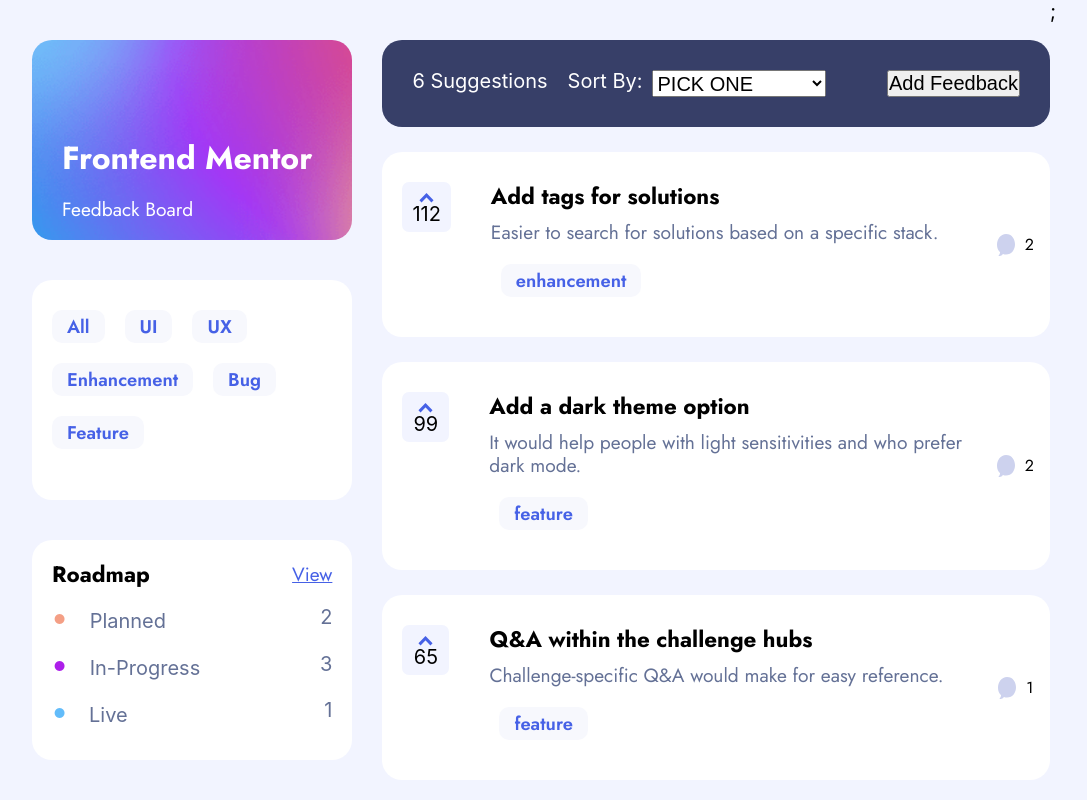
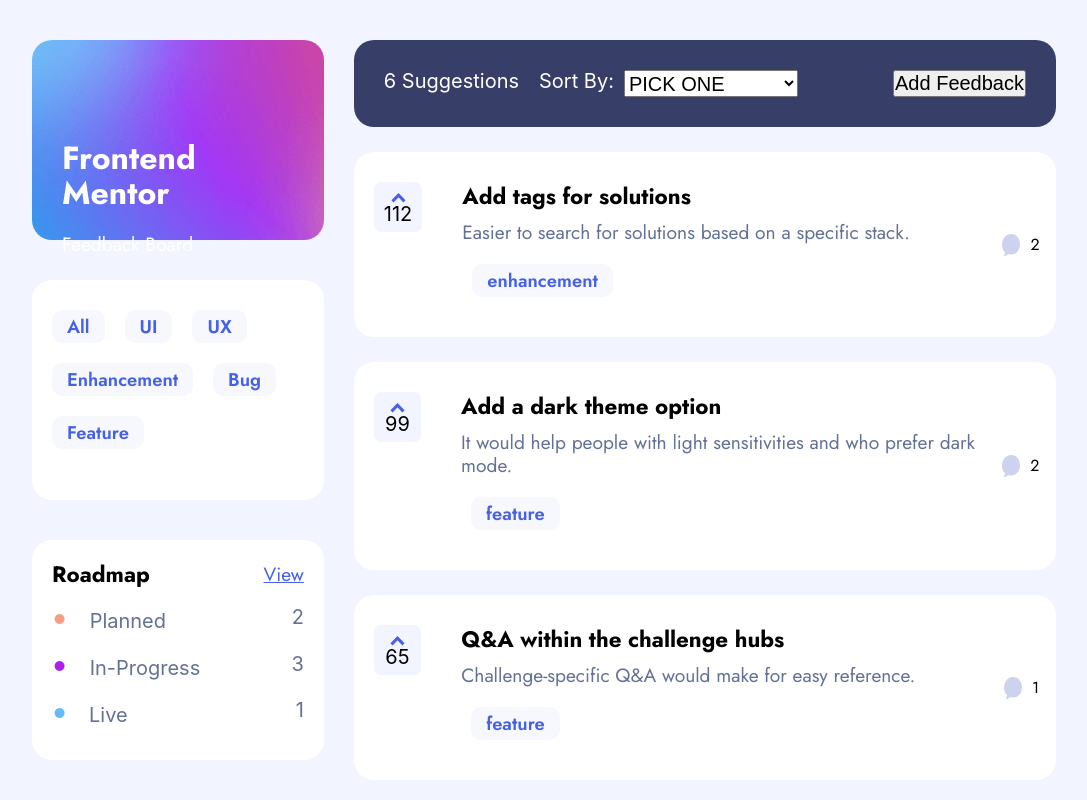
Before and after one commit to Matthew-Whitely/product-feedback, a React (Create React App) app: page / in a window 1280 px wide. Shown: the top 800 px of the page, without its empty margins (96-1183 px from the left). Built offline with nearby package versions, Linux system fonts and the light colour scheme.

Commit message:
figured out side buttons and the sort method on those buttons

```diff
--- a/src/App.js
+++ b/src/App.js
@@ -8,28 +8,39 @@
 function App() {
   // const [data, setData] = useState();
   const [productRequests, setProductRequests] = useState([]);
+
   useEffect(() => {
     axios
       .get("data.json")
       .then((res) => setProductRequests(res.data.productRequests))
       .catch((err) => console.log(err));
-    // fetch("data.json")
-    //   .then((res) => {
-    //     return res;
-    //   })
-    //   .then((res) => {
-    //     console.log(res.productRequests);
-    //     setProductRequests([res.productRequests]);
-    //   })
-    //   .catch((err) => {
-    //     console.log(err);
-    //   });
   }, []);
-  console.log(productRequests);
+
+  // const buttonEnhancement = () => {
+  //   const enhanceArr = [];
+
+  //   productRequests.forEach((data) => {
+  //     if (data?.category === "enhancement") {
+  //       enhanceArr.push(data);
+  //     }
+  //     setProductRequests(enhanceArr);
+  //   });
+  // };
+
+  // const buttonBug = () => {
+  //   const enhanceArr = [];
+
+  //   productRequests.forEach((data) => {
+  //     if (data?.category === "bug") {
+  //       enhanceArr.push(data);
+  //     }
+  //     setProductRequests(enhanceArr);
+  //   });
+  // };
+
   return (
     <div className="App wrapper">
-      <TopLayer />
-      <Display product={productRequests} />;
+      <Display product={productRequests} />
     </div>
   );
 }
--- a/src/Display.jsx
+++ b/src/Display.jsx
@@ -1,12 +1,58 @@
 import { useEffect, useState } from "react";
+import TopLayer from "./TopLayer";
 import comment from "./assets/shared/icon-comments.svg";
 import upArrow from "./assets/shared/icon-arrow-up.svg";
 const Display = ({ product }) => {
+  const [ulti, setUlti] = useState(product);
+
   //Sort functions
 
   const [updateProduct, setUpdateProduct] = useState([]);
   const [userSelect, setUserSelect] = useState("placeHolder");
   const [productLength, setProductLength] = useState(0);
+
+  //buttons that display catgegorys
+  const [change, setChange] = useState(false);
+
+  const buttonEnhancement = () => {
+    const enhanceArr = [];
+
+    product.forEach((data) => {
+      if (data?.category === "enhancement") {
+        enhanceArr.push(data);
+      }
+      setUlti(enhanceArr);
+      setChange(true);
+    });
+  };
+
+  const buttonBug = () => {
+    const enhanceArr = [];
+
+    product.forEach((data) => {
+      if (data?.category === "bug") {
+        enhanceArr.push(data);
+      }
+      setUlti(enhanceArr);
+      setChange(true);
+    });
+  };
+  const buttonFeature = () => {
+    const enhanceArr = [];
+
+    product.forEach((data) => {
+      if (data?.category === "feature") {
+        enhanceArr.push(data);
+      }
+      setUlti(enhanceArr);
+      setChange(true);
+    });
+  };
+
+  const buttonAll = () => {
+    setUlti(product);
+    setChange(false);
+  };
 
   //Figuring out how many comments and replies
   // const commentReply = () => {
@@ -60,21 +106,51 @@
   //all the sort function
 
   const sortByMostUpvote = () => {
+    if (change !== true) {
       product.sort((item1, item2) => {
         return item2.upvotes - item1.upvotes;
       });
       setUpdateProduct(product);
+    } else {
+      ulti.sort((item1, item2) => {
+        return item2.upvotes - item1.upvotes;
+      });
+      setUpdateProduct(product);
+    }
   };
 
   const sortByLeastupvote = () => {
+    if (change !== true) {
       product.sort((item1, item2) => {
         return item1.upvotes - item2.upvotes;
       });
       setUpdateProduct(product);
+    } else {
+      ulti.sort((item1, item2) => {
+        return item1.upvotes - item2.upvotes;
+      });
+      setUpdateProduct(product);
+    }
   };
 
   const sortByMostComments = () => {
+    if (change !== true) {
       product.sort((item1, item2) => {
+        if (item1.comments) {
+          item1 = item1.comments.length;
+        } else if (item1.comments === undefined) {
+          item1 = 0;
+        }
+        if (item2.comments) {
+          item2 = item2.comments.length;
+        } else if (item2.comments === undefined) {
+          item2 = 0;
+        }
+        return item2 - item1;
+      });
+      setUpdateProduct(product);
+    } else {
+      ulti.sort((item1, item2) => {
         // let item1 = item1.comments ? item1.comments.length : 0;
 
         if (item1.comments) {
@@ -90,10 +166,27 @@
         return item2 - item1;
       });
       setUpdateProduct(product);
+    }
   };
 
   const sortByLeastcomments = () => {
+    if (change !== true) {
       product.sort((item1, item2) => {
+        if (item1.comments) {
+          item1 = item1.comments.length;
+        } else if (item1.comments === undefined) {
+          item1 = 0;
+        }
+        if (item2.comments) {
+          item2 = item2.comments.length;
+        } else if (item2.comments === undefined) {
+          item2 = 0;
+        }
+        return item1 - item2;
+      });
+      setUpdateProduct(product);
+    } else {
+      ulti.sort((item1, item2) => {
         // let item1 = item1.comments ? item1.comments.length : 0;
 
         if (item1.comments) {
@@ -109,9 +202,19 @@
         return item1 - item2;
       });
       setUpdateProduct(product);
+    }
   };
 
   return (
+    <>
+      <header>
+        <TopLayer
+          buttonEnhancement={buttonEnhancement}
+          bug={buttonBug}
+          all={buttonAll}
+          feature={buttonFeature}
+        />
+      </header>
       <main>
         <section className="mainDisplay">
           <div className="displayTopBanner">
@@ -128,7 +231,8 @@
             </select>
             <button>Add Feedback</button>
           </div>
-        {product.map((data) => {
+          {change === true
+            ? ulti.map((data) => {
                 return (
                   <div className="displayInfo">
                     <div className="upvote">
@@ -142,13 +246,41 @@
                     </div>
                     <div className="discussion">
                       <img src={comment} alt="comment icon" />
-                {data.comments ? <p>{data.comments.length} </p> : <p>0</p>}
+                      {data.comments ? (
+                        <p>{data.comments.length} </p>
+                      ) : (
+                        <p>0</p>
+                      )}
+                    </div>
+                  </div>
+                );
+              })
+            : product.map((data) => {
+                return (
+                  <div className="displayInfo">
+                    <div className="upvote">
+                      <img src={upArrow} alt="up arrow icon" />
+                      <p>{data.upvotes}</p>
+                    </div>
+                    <div className="topic">
+                      <h2>{data.title}</h2>
+                      <p>{data.description}</p>
+                      <button>{data.category}</button>
+                    </div>
+                    <div className="discussion">
+                      <img src={comment} alt="comment icon" />
+                      {data.comments ? (
+                        <p>{data.comments.length} </p>
+                      ) : (
+                        <p>0</p>
+                      )}
                     </div>
                   </div>
                 );
               })}
         </section>
       </main>
+    </>
   );
 };
 
--- a/src/TopLayer.jsx
+++ b/src/TopLayer.jsx
@@ -7,15 +7,39 @@
       </div>
       <div className="buttonHeader">
         <div>
-          <button>All</button>
+          <button
+            onClick={() => {
+              props.all();
+            }}
+          >
+            All
+          </button>
           <button>UI</button>
           <button>UX</button>
         </div>
         <div>
-          <button>Enhancement</button>
-          <button>Bug</button>
+          <button
+            onClick={() => {
+              props.buttonEnhancement();
+            }}
+          >
+            Enhancement
+          </button>
+          <button
+            onClick={() => {
+              props.bug();
+            }}
+          >
+            Bug
+          </button>
         </div>
-        <button>Feature</button>
+        <button
+          onClick={() => {
+            props.feature();
+          }}
+        >
+          Feature
+        </button>
       </div>
       <div className="listHeader">
         <div>
--- a/src/_header.scss
+++ b/src/_header.scss
@@ -1,6 +1,3 @@
-header {
-  width: 35%;
-}
 .headingText {
   width: 100%;
   height: 200px;
```
Lines whose indentation alone changed are shown as unchanged.
